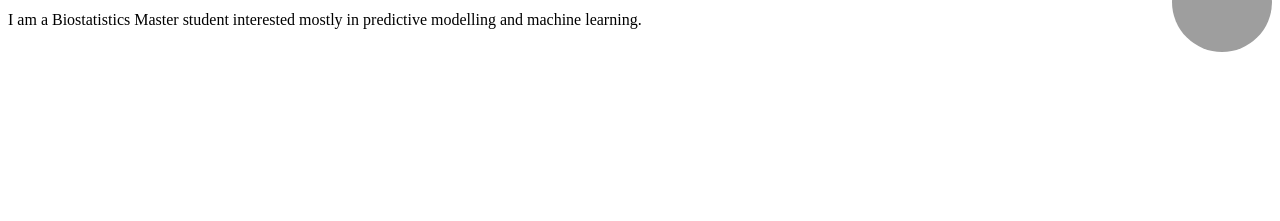
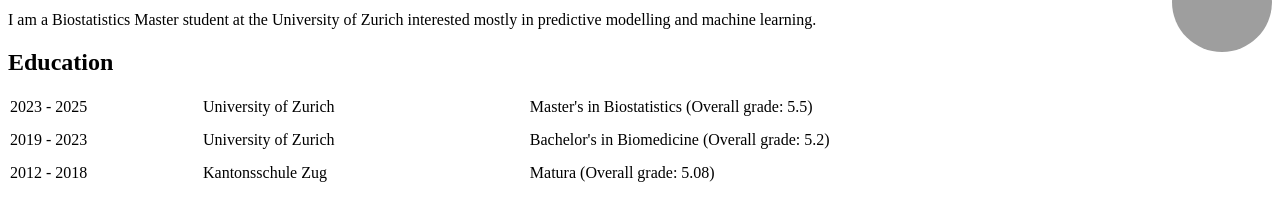
Before and after one commit to dbruel/dbruel.github.io, a plain HTML site: page index.html in a window 1280 px wide. Shown: the part 69-290 px from the top of the page. Drawn offline with Linux system fonts and the light colour scheme; grey boxes are pictures that could not be loaded.

Commit message:
education upload and stylesheet

```diff
--- a/index.html
+++ b/index.html
@@ -1,6 +1,11 @@
 <!DOCTYPE html>
 <html lang="en">
 <meta charset="UTF-8" width=device-width, initial-scale=1.0>
+
+<head>
+    <link rel="stylesheet" href="styles.css">
+</head>
+
 <title>Damian Brülhart</title>
 
 <body>
@@ -8,7 +13,27 @@
 <img align="right" src=Foto_Damian.jpg style="width: 100px; height: 100px; border-radius: 50%;">
 
 <h1>Damian Brülhart</h1>
-<p>I am a Biostatistics Master student interested mostly in predictive modelling and machine learning.</p>
+<p>I am a Biostatistics Master student at the University of Zurich interested mostly in predictive modelling and machine learning.</p>
+
+<h2>Education</h2>
+
+<table>
+    <tr>
+        <td>2023 - 2025</td>
+        <td>University of Zurich</td>
+        <td>Master's in Biostatistics (Overall grade: 5.5)</td>
+    </tr>
+    <tr>
+        <td>2019 - 2023</td>
+        <td>University of Zurich</td>
+        <td>Bachelor's in Biomedicine (Overall grade: 5.2)</td>
+    </tr>
+    <tr>
+        <td>2012 - 2018</td>
+        <td>Kantonsschule Zug</td>
+        <td>Matura (Overall grade: 5.08)</td>
+    </tr>
+</table>
 
 </body>
 </html>
--- /dev/null
+++ b/styles.css
@@ -0,0 +1,9 @@
+  table {
+    width: 100%;
+  }
+
+  th, td {
+    padding: 0;
+    padding-bottom: 10pt;
+    text-align: left;
+  }
```
